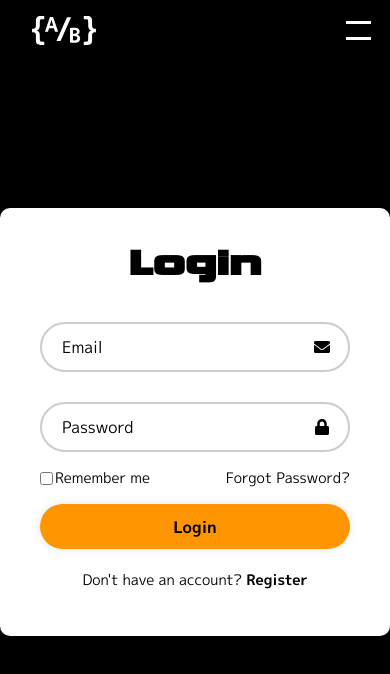
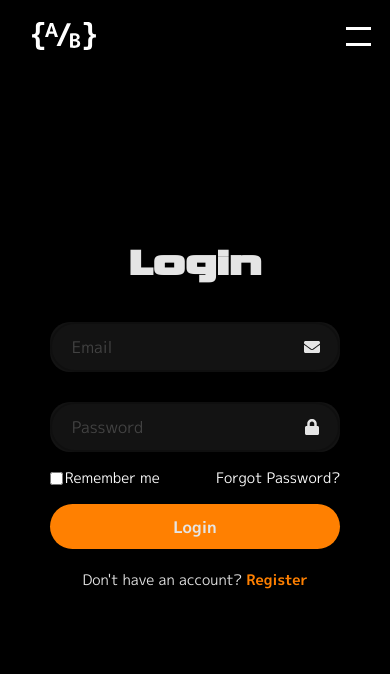
Before and after one commit to DrPepper1337/AlgoBoostWebSite, a React (Vite) app in the folder frontend/: page /login in a window 390 px wide. Shown: the top 674 px of the page. Built offline with nearby package versions, Linux system fonts and the light colour scheme.

Commit message:
feat: mobile adjustments for navbar

```diff
--- a/frontend/src/components/DropDownProfile/DropDownProfile.css
+++ b/frontend/src/components/DropDownProfile/DropDownProfile.css
@@ -6,7 +6,8 @@
    position: absolute;
    top: 100%;
    right: 0;
-  margin-top: 50px;
+   margin-top: 1rem;
+   margin-right: 1rem;
    width: 260px;
    padding: 15px 25px;
    background: var(--white-bg-text);
@@ -81,3 +82,13 @@
    color: var(--orange-vivid);
    fill: var(--orange-vivid);
  }
+
+ @media (max-width: 992px) {
+   .dropdown-menu {
+     position: absolute;
+     top: 100%;
+     left: 0;
+     margin-top: 1rem;
+     margin-left: 1rem;
+   }
+ }
--- a/frontend/src/components/HeaderNavBar/Header.css
+++ b/frontend/src/components/HeaderNavBar/Header.css
@@ -144,6 +144,11 @@
  * --- Mobile Styles (max-width: 992px) ---
  */
 @media (max-width: 992px) {
+
+  .right-controls {
+    display: none;
+  }
+
   .header-inner {
     display: grid;
     grid-template-columns: auto auto;
@@ -165,6 +170,8 @@
     z-index: 1001;
     /* Ensure it's above the nav container */
     position: relative;
+    /* min-height: 5rem;
+    min-width: 5rem; */
   }
 
   .hamburger {
@@ -185,12 +192,16 @@
     transition: all 0.3s ease;
   }
 
+
   .hamburger::before {
     top: -8px;
+    z-index: 1008;
+
   }
 
   .hamburger::after {
     top: 8px;
+    z-index: 1008;
   }
 
   .hamburger.open {
@@ -216,7 +227,7 @@
     height: 100vh;
     backdrop-filter: blur(10px) !important;
     -webkit-backdrop-filter: blur(10px) !important;
-    background: linear-gradient(to bottom, rgba(0, 0, 0, 0.9) 0%, rgba(0, 0, 0, 0.512) 70%, transparent 100%);
+    background: linear-gradient(to bottom, rgba(0, 0, 0, 0.9) 0%, rgba(0, 0, 0, 0.326) 70%, transparent 100%);
     /* damn Safari support */
     flex-direction: column;
     align-items: center;
@@ -244,6 +255,12 @@
       visibility 0s;
   }
 
+  #login, #register, #become-a-member {
+    color: var(--orange-vivid);
+    background: none !important;
+    font-weight: 700;
+  }
+
   .navbar,
   .menu-buttons {
     flex-direction: column;
@@ -254,7 +271,7 @@
     text-align: center;
     opacity: 0;
     transform: translateY(-200%);
-    margin-bottom: 25rem;
+    margin-bottom: 10rem;
     transition: opacity 0.3s cubic-bezier(0.4, 0.0, 0.2, 1),
       transform 0.3s cubic-bezier(0.4, 0.0, 0.2, 1);
   }
--- a/frontend/src/components/HeaderNavBar/Header.jsx
+++ b/frontend/src/components/HeaderNavBar/Header.jsx
@@ -5,6 +5,8 @@ import { FaUser } from 'react-icons/fa';
 import './Header.css';
 import '../../styles/Global.css';
 import DropDownProfile from '../DropDownProfile/DropDownProfile';
+import { useMediaQuery } from 'react-responsive';
+
 
 export default function Header() {
   const navigate = useNavigate();
@@ -14,6 +16,7 @@ export default function Header() {
   const location = useLocation();
   const menuRef = useRef(null);
   const isHomePage = location.pathname === '/';
+  const isMobile = useMediaQuery({ maxWidth: 768 });
 
   useEffect(() => {
     function handleClickOutside(event) {
@@ -48,9 +51,16 @@ export default function Header() {
     <header className="site-header">
       <div className="header-inner">
 
-        <div className="logo-container">
-          <img src="/logo-no-text.svg" alt="AlgoBoost Logo" className="logo" />
-        </div>
+        {(isAuthenticated && isMobile) ?
+          <div className="user-menu" ref={menuRef}>
+            <FaUser className="user-menu-button" onClick={() => setOpen((prev) => !prev)} />
+            {open && <DropDownProfile isActive={open} />}
+          </div>
+          :
+          <div className="logo-container">
+            <img src="/logo-no-text.svg" alt="AlgoBoost Logo" className="logo" />
+          </div>
+        }
 
         <button
           className="menu-toggle"
@@ -58,16 +68,37 @@ export default function Header() {
           aria-label="Toggle menu"
         >
           <div className={`hamburger ${isMenuOpen ? 'open' : ''}`}>
-            {/* {
-              isMenuOpen ?
-                <div className="menu-btns-hamburger">
-                  <button className="menu-btn" id="login" onClick={() => { navigate('/login'); handleLinkClick(); }}>Login</button>
-                  <button className="menu-btn" id="register" onClick={() => { navigate('/login?mode=register'); handleLinkClick(); }}>Register</button>
-                  <button className="menu-btn" id="become-a-member" onClick={() => { window.open('https://www.yourunion.net/activities/societies/explore/algoboostsociety'); handleLinkClick(); }}>Become a Member</button>
-                </div>
-                : <></>
-            } */}
-                    </div>
+            <div className={`nav-container ${isMenuOpen ? 'open' : ''}`}>
+              {isAuthenticated && (<nav className="navbar">
+                {!isAuthenticated && !(location.pathname === '/login') && (
+                  <a className="navbarLink" id="login" onClick={() => { navigate('/login'); handleLinkClick(); }}>Login</a>
+                )}
+                {!isAuthenticated && !(location.pathname === '/register') && (
+                  <a className="navbarLink" id="register" onClick={() => { navigate('/login?mode=register'); handleLinkClick(); }}>Register</a>
+                )}
+                {!isAuthenticated && !(location.pathname === '/register') && (
+                  <a className="navbarLink" id="become-a-member" onClick={() => { window.open('https://www.yourunion.net/activities/societies/explore/algoboostsociety'); handleLinkClick(); }}>Become a Member</a>
+                )}
+
+                {isHomePage && !isAdmin && (<a className="navbarLink" href="/#about" onClick={handleLinkClick}>About us</a>)}
+                {isHomePage && !isAdmin && (<a className="navbarLink" href="/#offer" onClick={handleLinkClick}>What we offer</a>)}
+                {isHomePage && !isAdmin && (<a className="navbarLink" href="/#events" onClick={handleLinkClick}>Events</a>)}
+                {isHomePage && !isAdmin && (<a className="navbarLink" href="/#documents" onClick={handleLinkClick}>Documents</a>)}
+                {!isHomePage && !isAuthenticated && (<button className="navbarLink" onClick={() => { navigate('/'); handleLinkClick(); }}>Welcome Page</button>)}
+
+                {!isHomePage && (<button className="navbarLink" onClick={() => { navigate('/'); handleLinkClick(); }}>Welcome Page</button>)}
+                {!(location.pathname === '/memberHub') && (<button className="navbarLink" onClick={() => { navigate('/memberHub'); handleLinkClick(); }}>Member Hub</button>)}
+                {!(location.pathname === '/lessons') && (<button className="navbarLink" onClick={() => { navigate('/lessons'); handleLinkClick(); }}>Lessons</button>)}
+                {isAdmin && (
+                  <>
+                    {!(location.pathname === '/manageUsers') && (<button className="navbarLink admin-link" onClick={() => { navigate('/manageUsers'); handleLinkClick(); }}>Manage Users</button>)}
+                    {!(location.pathname === '/manageLessons') && (<button className="navbarLink admin-link" onClick={() => { navigate('/manageLessons'); handleLinkClick(); }}>Manage Lessons</button>)}
+                  </>
+                )}
+              </nav>
+              )}
+            </div>
+          </div>
         </button>
 
         <div className="right-controls">
@@ -86,7 +117,7 @@ export default function Header() {
         </div>
       </div>
 
-      <div className={`nav-container ${isMenuOpen ? 'open' : ''}`}>
+      <div className={`nav-container`}>
         {isHomePage && !isAdmin && (
           <nav className="navbar">
             <a className="navbarLink" href="/#about" onClick={handleLinkClick}>About us</a>
--- a/frontend/src/components/LoginRegister/LoginRegister.css
+++ b/frontend/src/components/LoginRegister/LoginRegister.css
@@ -71,7 +71,6 @@ form .input-box {
 
 .input-box input::placeholder {
     color: black;
-
 }
 .input-box .icon {
     position: absolute;
@@ -111,7 +110,7 @@ form .remember-forgot {
 form button {
     width: 100%;
     height: 45px;
-    background-color:  #ff9500;
+    background-color:  var(--orange-vivid);
     border-radius: 40px;
     box-shadow:  0 0 10px rgba(0, 0, 0, 0.1);
     cursor: pointer;
@@ -135,3 +134,47 @@ form .register-login-link {
 .register-login-link p a:hover {
     text-decoration: underline;
 }
+
+@media (max-width: 992px) {
+    .wrapper .form-box{
+    width: 95%;
+    background-color: transparent;
+    color: var(--white-bg-text);
+    border-radius: 10px;
+    padding: 30px 40px;
+}
+
+.input-box  {
+    background: rgb(19, 19, 19);
+    border-radius: 20px;
+}
+
+.remember-forgot label input {
+    color: white;
+}
+
+.remember-forgot label {
+
+  color: white;
+}
+
+.remember-forgot a {
+    color: white;
+    text-decoration: none;
+}
+
+.input-box input::placeholder {
+    color:var(--light-grey-bg);
+
+}
+
+.register-login-link p a{
+    color: var(--orange-vivid);
+
+}
+/* form button {
+    width: 70%;
+    transform: translateX(25%);
+    right: -50%;
+} */
+}
```
Lines whose indentation alone changed are shown as unchanged.
